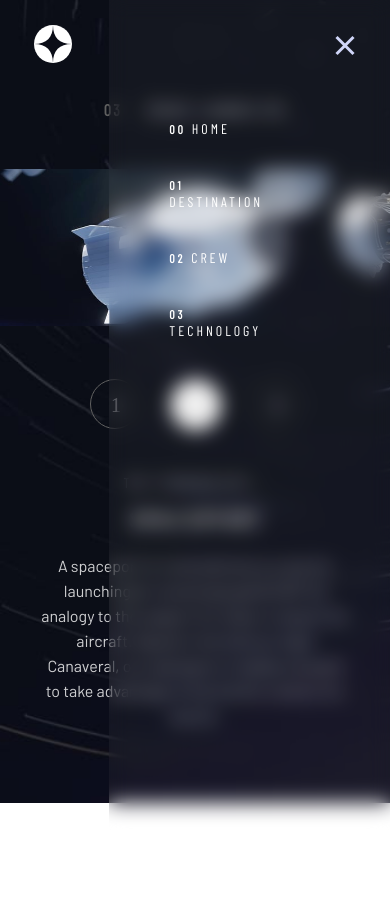
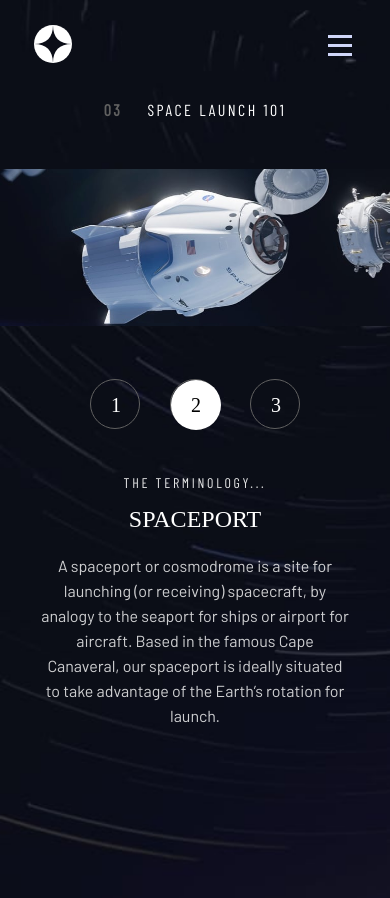
Before and after one commit to GabrielaPaula-dev/space-tourism, a React (Vite) app: page /Technology/Spaceport in a window 390 px wide. Shown: the top 898 px of the page. Before the commit the page ends 844 px from the top, so only its background shows below. Built offline with nearby package versions, Linux system fonts and the light colour scheme; a web font is replaced by a local one.

Commit message:
ajustando o responsivo

```diff
--- a/src/components/header/index.jsx
+++ b/src/components/header/index.jsx
@@ -6,7 +6,7 @@ import { Logo, MenuHamburguer, Close } from "../../assets";
 const Header = () => {
   const pages = ["/", "Destination", "Crew", "Technology"];
   const subpages = ["", "Moon", "Commander", "Launch-Vehicle"];
-  const [isChecked, setIsChecked] = useState(true);
+  const [isChecked, setIsChecked] = useState(false);
   const handleOnChange = () => {
     setIsChecked(!isChecked);
   };
@@ -34,6 +34,9 @@ const Header = () => {
                 to={page == "/" ? "/" : `/${page}/${subpages[index]}`}
                 className={({ isActive }) =>
                   isActive ? "link-header active" : "link-header"
+                }
+                onClick={() =>
+                  isChecked ? setIsChecked(false) : setIsChecked(true)
                 }
               >
                 <span>0{index}</span> {page == "/" ? "home" : page}
@@ -105,7 +108,7 @@ const Nav = styled.nav`
 
   @media (max-width: 1024px) {
     width: 72%;
-    padding: 35px 0 0 60px;
+    padding: 35px 0 0 50px;
 
     .link-header {
       font-size: 14px;
@@ -122,9 +125,10 @@ const Nav = styled.nav`
     }
   }
 
-  @media (max-width: 688px) {
+  @media (max-width: 750px) {
     background-color: transparent;
     backdrop-filter: none;
+    transition: width 2s ease-in;
     .link-header:hover {
       border-bottom-color: none;
     }
@@ -138,10 +142,10 @@ const Nav = styled.nav`
     .list-links {
       display: none;
     }
-    .link-header{
+    .link-header {
       padding-bottom: 5px;
       margin-bottom: 30px;
-      width: 50%;
+      width: 70%;
     }
 
     #menu-hamburguer:checked ~ .list-links {
@@ -158,7 +162,15 @@ const Nav = styled.nav`
         position: fixed;
         z-index: 5;
         right: 0;
-
+        animation: openMenu 1s;
+        @keyframes openMenu {
+          0% {
+            width: 0;
+          }
+          100% {
+            width: 70%;
+          }
+        }
         label {
           width: 25%;
           margin-bottom: 30px;
--- a/src/pages/destinations/index.jsx
+++ b/src/pages/destinations/index.jsx
@@ -95,6 +95,9 @@ const Main = styled.main`
     background: url(${BgDestinationMobile}) no-repeat;
     background-size: cover;
   }
+  @media (min-height: 880px) {
+    height: 920px;
+  }
 `;
 const Container = styled.div`
   display: flex;
@@ -103,7 +106,11 @@ const Container = styled.div`
   img {
     width: 35%;
     margin-top: 20px;
+    animation: starRotate 30s infinite ;
   }
+  @keyframes starRotate {
+    0%{transform:rotate(360deg)}
+   }
   @media (min-width: 1600px) {
     justify-content: space-around;
   }
--- a/src/pages/home/index.jsx
+++ b/src/pages/home/index.jsx
@@ -39,7 +39,6 @@ const Main = styled.main`
     flex-direction: column;
     align-items: center;
     text-align: center;
-    height: 100%;
     padding: 200px 40px 50px;
     overflow-y: hidden;
     background: url(${BgHomeTablet});
--- a/src/pages/technology/index.jsx
+++ b/src/pages/technology/index.jsx
@@ -95,6 +95,7 @@ const Main = styled.main`
     padding: 200px 0 0 70px;
   }
   @media (max-width: 768px) {
+    padding: 180px 0 60px 0;
     height: 100%;
     background: url(${BgTechnologyTablet}) no-repeat;
     background-size: cover;
@@ -102,9 +103,11 @@ const Main = styled.main`
   @media (max-width: 500px) {
     padding: 100px 0 60px 0;
     text-align: center;
+    min-height: 100%;
     background: url(${BgTechnologyMobile}) no-repeat;
-    background-size: cover;
+    background-size:cover;
   }
+
 `;
 const Container = styled.div`
   display: flex;
@@ -239,6 +242,7 @@ const Description = styled.p`
     width: 80%;
     margin: auto;
     line-height: 25px;
+    padding-bottom:100px;
   }
 `;
 
```
